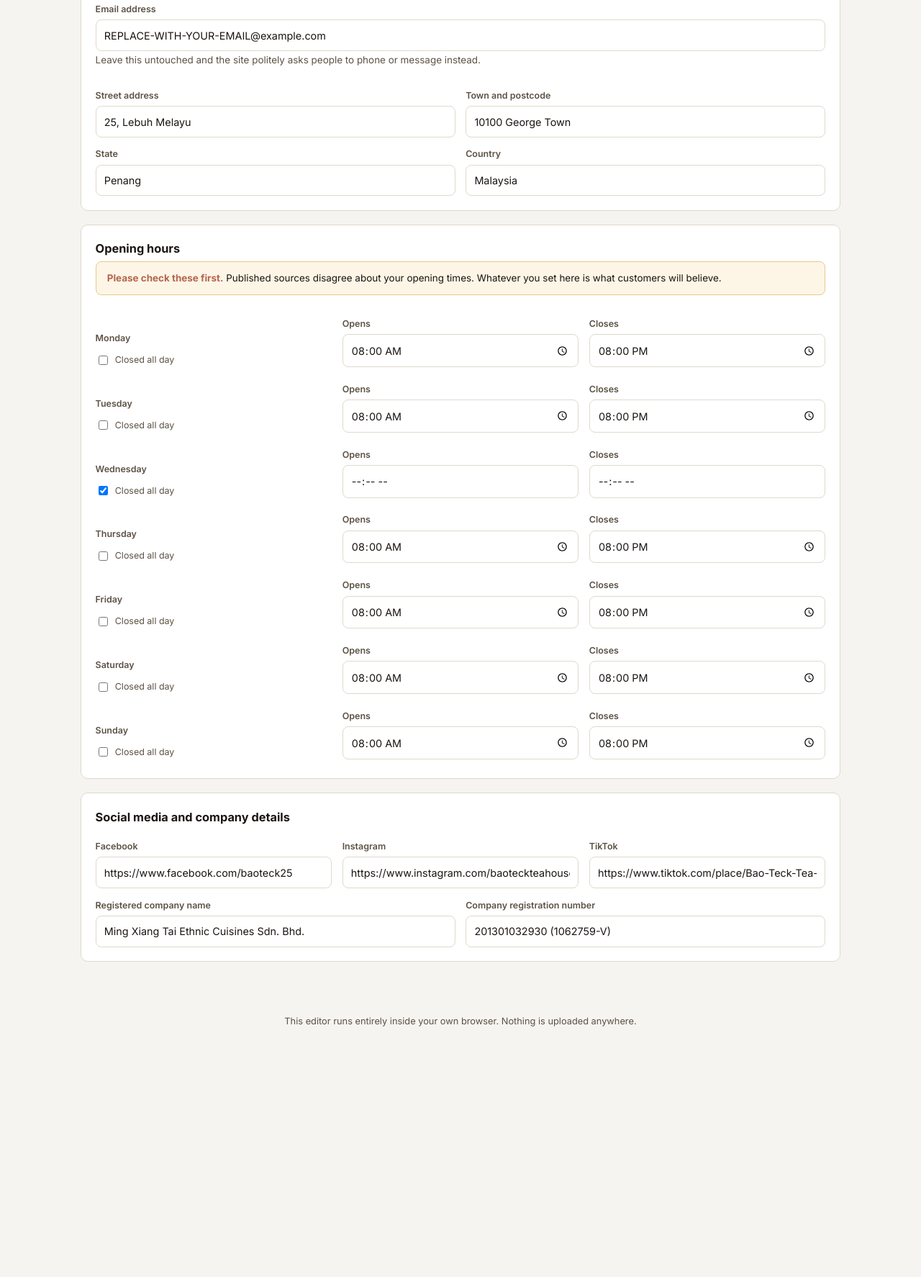
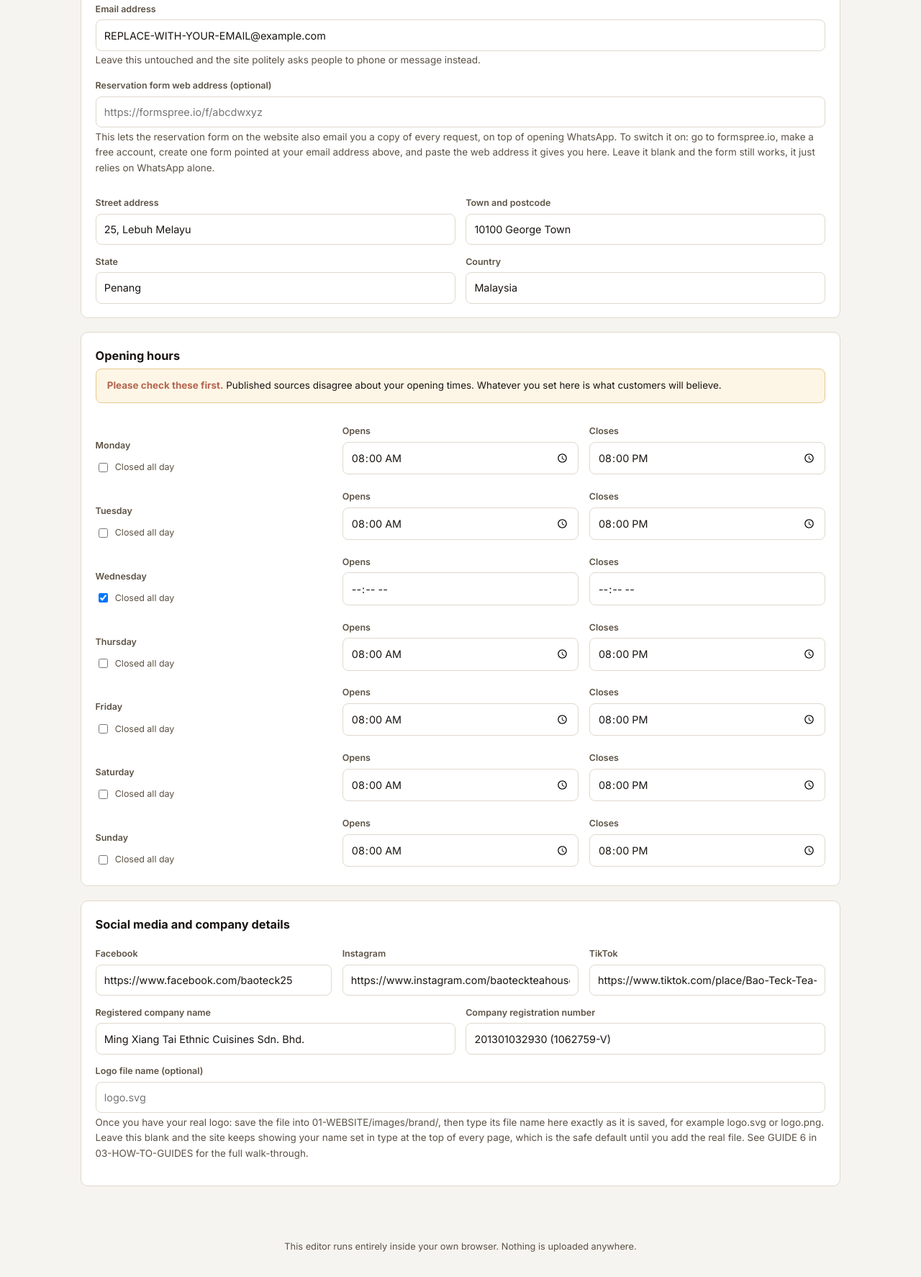
Before and after one commit to bbmw96/bao-teck-tea-house, a website: page admin/index.html in a window 1280 px wide. Shown: the part 498-2272 px from the top of the page at 72% size. Before the commit the page ends 1960 px from the top, so only its background shows below. Drawn offline with Linux system fonts and the light colour scheme.

Commit message:
Reserve page and logo assets (3/7): editor page (logo field, reservation endpoint field, Guide 6 pointer)

```diff
--- a/admin/index.html
+++ b/admin/index.html
@@ -119,6 +119,13 @@
       <label for="f-email">Email address</label>
       <input id="f-email" data-shared="contact.email" placeholder="hello@yourdomain.com">
       <p class="hint">Leave this untouched and the site politely asks people to phone or message instead.</p>
+      <label for="f-resform">Reservation form web address (optional)</label>
+      <input id="f-resform" data-shared="contact.reservationFormEndpoint" placeholder="https://formspree.io/f/abcdwxyz">
+      <p class="hint">This lets the reservation form on the website also email you a copy of every
+        request, on top of opening WhatsApp. To switch it on: go to formspree.io, make a free
+        account, create one form pointed at your email address above, and paste the web address
+        it gives you here. Leave it blank and the form still works, it just relies on WhatsApp
+        alone.</p>
       <div class="row">
         <div><label for="f-a1">Street address</label><input id="f-a1" data-shared="contact.addressLine1"></div>
         <div><label for="f-a2">Town and postcode</label><input id="f-a2" data-shared="contact.addressLine2"></div>
@@ -148,6 +155,14 @@
         <div><label for="f-legal">Registered company name</label><input id="f-legal" data-shared="brand.legalName"></div>
         <div><label for="f-reg">Company registration number</label><input id="f-reg" data-shared="brand.registrationNo"></div>
       </div>
+      <label for="f-logo">Logo file name (optional)</label>
+      <input id="f-logo" data-shared="brand.logoFile" placeholder="logo.svg">
+      <p class="hint">Once you have your real logo: save the file into
+        01-WEBSITE/images/brand/, then type its file name here exactly as it is
+        saved, for example logo.svg or logo.png. Leave this blank and the site
+        keeps showing your name set in type at the top of every page, which is
+        the safe default until you add the real file. See GUIDE 6 in
+        03-HOW-TO-GUIDES for the full walk-through.</p>
     </div>
   </section>
 
@@ -230,7 +245,7 @@ function get(o,p){ return p.split('.').reduce((a,k)=> (a&&k in a)?a[k]:undefined
 function set(o,p,v){ const q=p.split('.'), last=q.pop(); q.reduce((a,k)=> (a[k]=a[k]||{}), o)[last]=v; }
 const clone = o => JSON.parse(JSON.stringify(o));
 
-/* ── LOAD ───────────────────────────────────────────────────────── */
+/* ── LOAD ───────────────────────────────────────────────── */
 function load(){
   if (!window.BTTH || !window.BTTH.shared || !window.BTTH.lang.en) {
     say('Could not find the content files. Make sure the admin folder sits inside the website folder.');
@@ -244,7 +259,7 @@ function load(){
   say('Ready. Make your changes, then press Save.', true);
 }
 
-/* ── TABS ───────────────────────────────────────────────────────── */
+/* ── TABS ───────────────────────────────────────────────── */
 function buildTabs(){
   const defs = [['p-details','Contact & hours'],['p-prices','Prices'],['p-words','Words'],['p-photos','Photos']];
   const bar = $('#tabs'); bar.replaceChildren();
@@ -261,7 +276,7 @@ function buildTabs(){
   });
 }
 
-/* ── SHARED FIELDS ──────────────────────────────────────────────── */
+/* ── SHARED FIELDS ────────────────────────────────────── */
 function bindShared(){
   document.querySelectorAll('[data-shared]').forEach(inp=>{
     const path = inp.dataset.shared;
@@ -270,7 +285,7 @@ function bindShared(){
   });
 }
 
-/* ── HOURS ──────────────────────────────────────────────────────── */
+/* ── HOURS ───────────────────────────────────────────────── */
 function buildHours(){
   const mount=$('#hours'); mount.replaceChildren();
   DAYS.forEach(d=>{
@@ -312,7 +327,7 @@ function buildHours(){
   });
 }
 
-/* ── PRICES ─────────────────────────────────────────────────────── */
+/* ── PRICES ──────────────────────────────────────────────── */
 function buildPrices(){
   const en=state.langs.en;
   const m=$('#prices'); m.replaceChildren();
@@ -351,7 +366,7 @@ function buildPrices(){
   d.append(l,i); tm.appendChild(d);
 }
 
-/* ── WORDS ──────────────────────────────────────────────────────── */
+/* ── WORDS ───────────────────────────────────────────────── */
 const SECTIONS=[
   ['site','Website name and description'],['home','Home page'],['menu','Menu page'],
   ['tea','Tea page'],['story','Our Story page'],['gallery','Gallery page'],
@@ -427,7 +442,7 @@ function walk(node,path,out,q){
   });
 }
 
-/* ── PHOTOS ─────────────────────────────────────────────────────── */
+/* ── PHOTOS ───────────────────────────────────────────────── */
 function buildPhotos(){
   const en=state.langs.en;
   const m=$('#photos'); m.replaceChildren();
@@ -450,7 +465,7 @@ function buildPhotos(){
   });
 }
 
-/* ── SAVE ───────────────────────────────────────────────────────── */
+/* ── SAVE ───────────────────────────────────────────────── */
 const HEAD = (title, assign) =>
 `/* ====================================================================
    ${title}
```
